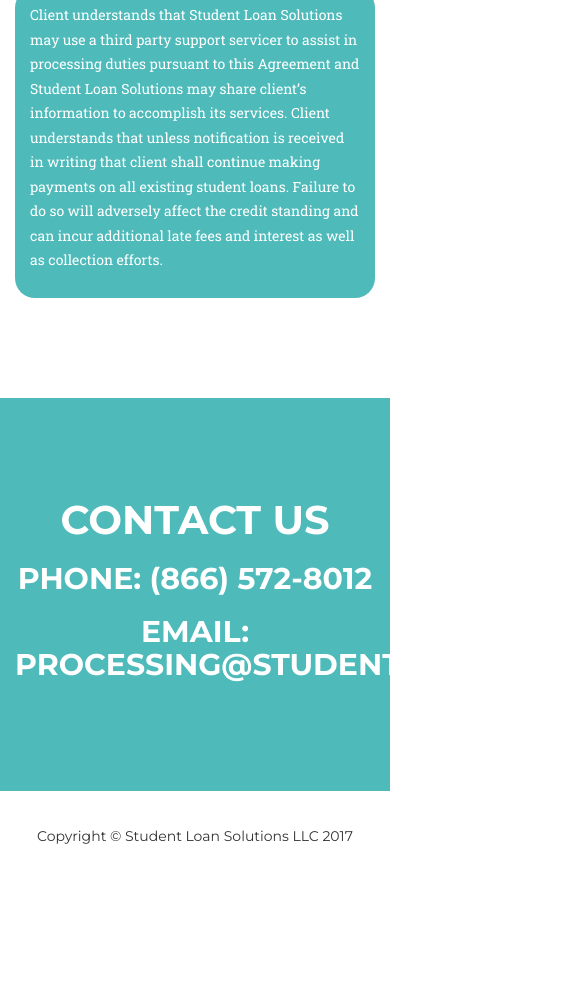
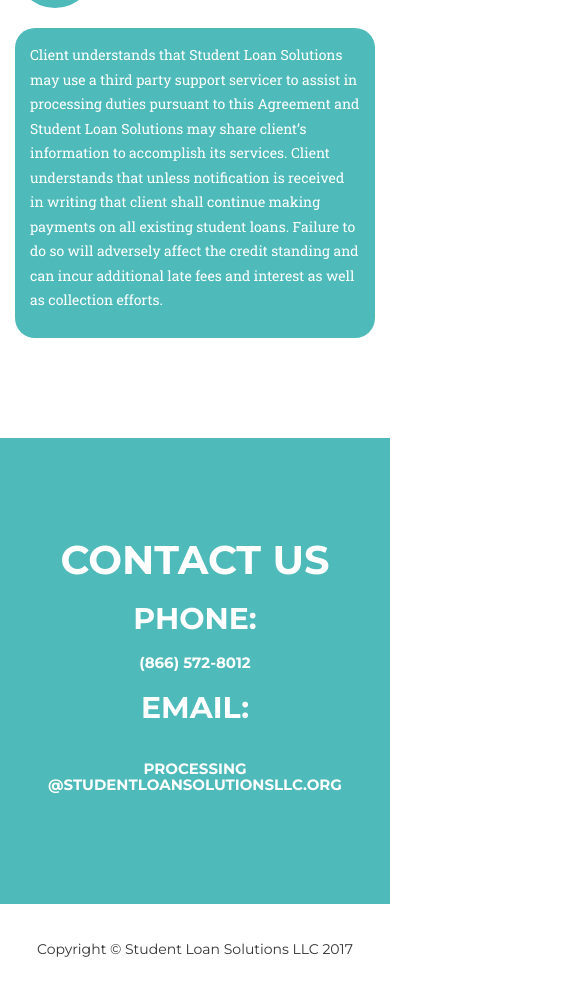
Before and after one commit to StudentLoanSolutions/studentloansolutions.github.io, a website: page index.html in a window 390 px wide. Shown: the part 3626-4620 px from the top of the page, 585 px wide, since content can reach past the window. Before the commit the page ends 4509 px from the top, so only its background shows below. Drawn offline with nearby package versions, Linux system fonts and the light colour scheme; a web font is replaced by a local one.

Commit message:
fixed email breaking responsiveness by reducing size of text

```diff
--- a/index.html
+++ b/index.html
@@ -392,8 +392,10 @@
             <div class="row">
                 <div class="col-lg-12 text-center">
                     <h2 class="section-heading">Contact Us</h2>
-                    <h2 class="section-subheading white-text">Phone: (866) 572-8012</h3>
-                    <h2 class="section-subheading white-text">Email: processing@studentloansolutionsllc.org</h3>
+                    <h2 class="section-subheading white-text">Phone:</h2>
+                    <h2 class="section-subheading white-text contact-text">(866) 572-8012</h2>
+                    <h2 class="section-subheading white-text">Email:</h2>
+                    <h2 class="section-subheading white-text contact-text"><br>processing <br>@studentloansolutionsllc.org</h2>
                 </div>
             </div>
         </div>
--- a/less/agency.less
+++ b/less/agency.less
@@ -765,4 +765,9 @@
   background: @theme-primary;
   padding: 15px;
   border-radius: 20px;
+  margin-top: 50px;
 }
+
+.contact-text {
+  font-size: 15px;
+}
```
Also changed, not shown: css/agency.css, css/agency.min.css.
